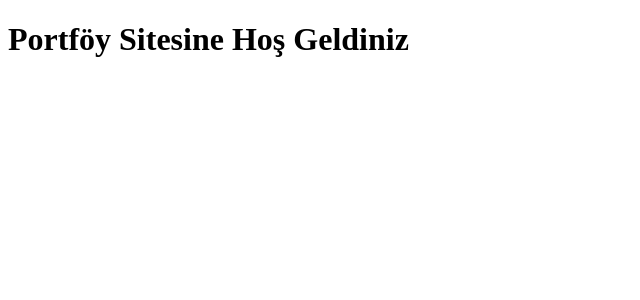
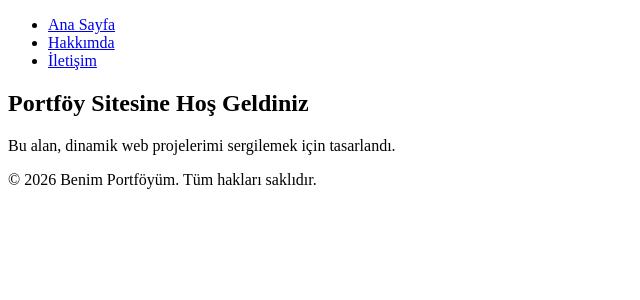
Before and after one commit to ArdaTrmz22/project-overview-the-objective-of-this, a PHP site: page / in a window 1280 px wide. Shown: the top 300 px of the page, without its empty margins (0-640 px from the left). Run offline with PHP 8.4, Linux system fonts and the light colour scheme.

Commit message:
Header ve footer dosyaları ayrıştırılarak modüler yapı kuruldu

```diff
--- /dev/null
+++ b/includes/footer.php
@@ -0,0 +1,6 @@
+    </main>
+    <footer>
+        <p>&copy; <?php echo date("Y"); ?> Benim Portföyüm. Tüm hakları saklıdır.</p>
+    </footer>
+</body>
+</html>
--- /dev/null
+++ b/includes/header.php
@@ -0,0 +1,18 @@
+<!DOCTYPE html>
+<html lang="tr">
+<head>
+    <meta charset="UTF-8">
+    <meta name="viewport" content="width=device-width, initial-scale=1.0">
+    <title>Benim Portföyüm</title>
+</head>
+<body>
+    <header>
+        <nav>
+            <ul>
+                <li><a href="index.php">Ana Sayfa</a></li>
+                <li><a href="#about">Hakkımda</a></li>
+                <li><a href="#contact">İletişim</a></li>
+            </ul>
+        </nav>
+    </header>
+    <main>
--- a/index.php
+++ b/index.php
@@ -1,11 +1,8 @@
-<!DOCTYPE html>
-<html lang="tr">
-<head>
-    <meta charset="UTF-8">
-    <meta name="viewport" content="width=device-width, initial-scale=1.0">
-    <title>Benim Portföyüm</title>
-</head>
-<body>
+<?php include 'includes/header.php'; ?>
+
+<section id="home">
     <h1>Portföy Sitesine Hoş Geldiniz</h1>
-</body>
-</html>
+    <p>Bu alan, dinamik web projelerimi sergilemek için tasarlandı.</p>
+</section>
+
+<?php include 'includes/footer.php'; ?>
```
